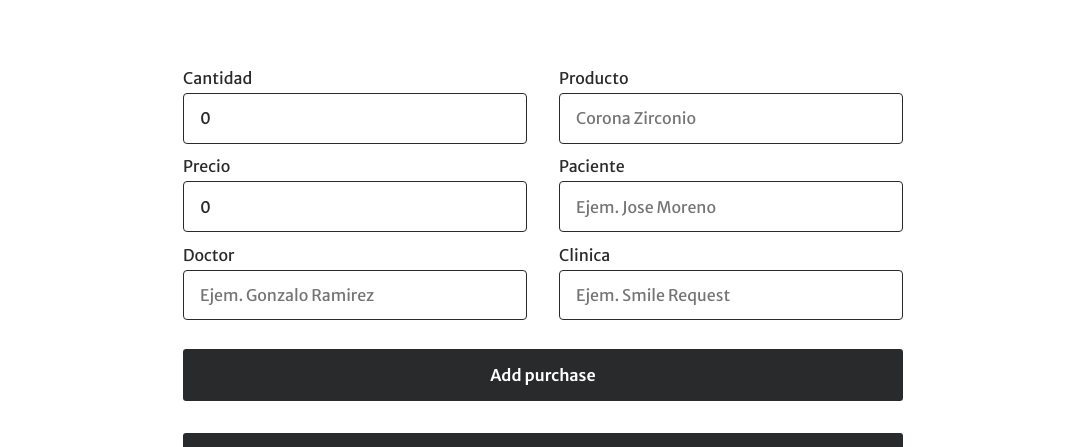
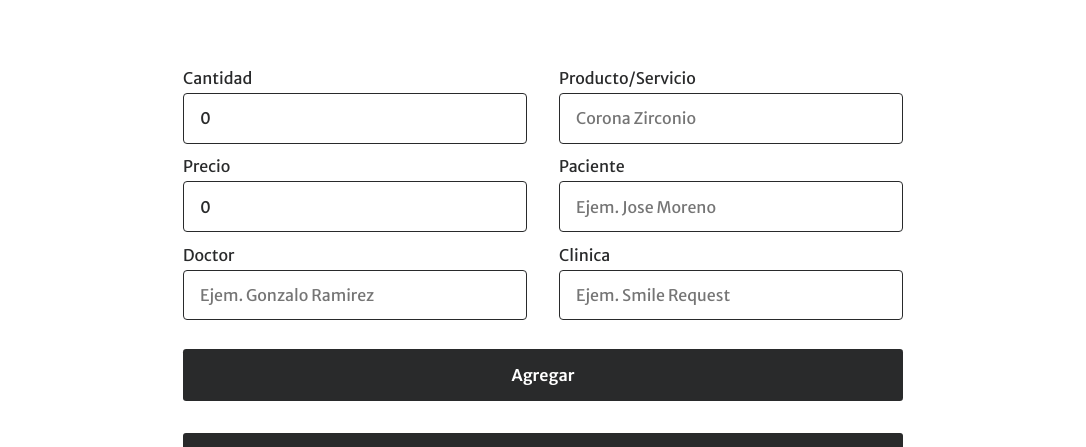
Before and after one commit to JooseMM/cuentas-PDF, a React (Vite) app: page / in a window 1280 px wide. Shown: the part 150-597 px from the top of the page, without its empty margins (97-1183 px from the left). Built offline with nearby package versions, Linux system fonts and the light colour scheme.

Commit message:
add steps to price inputs

```diff
--- a/src/Components/InputInterface.tsx
+++ b/src/Components/InputInterface.tsx
@@ -1,3 +1,4 @@
+import { useEffect } from "react";
 import { InputInterfaceProps } from "../interfaces/interfaces";
 
 function InputInterface ({state, handleChange}:InputInterfaceProps) {
@@ -18,7 +19,7 @@ const currentIndex = state.length - 1;
 	      />
 	  </div>
 	    <div className="single-input">
-	      <label htmlFor='productName'>Producto</label>
+	      <label htmlFor='productName'>Producto/Servicio</label>
 	      <input type="text" id="productName"
 	      placeholder="Corona Zirconio"
 	      value={state[currentIndex].productName}
@@ -31,6 +32,8 @@ const currentIndex = state.length - 1;
 	      <label htmlFor='productPrice'>Precio</label>
 	      <input type="number" id="productPrice"
 	      value={state[currentIndex].productPrice}
+	      step={1000}
+	      min={0}
 	      onChange={(e)=> handleChange(undefined, e.target.value, 'productPrice')}
 	      />
 	    </div>
@@ -60,7 +63,7 @@ const currentIndex = state.length - 1;
 		onChange={(e)=> handleChange(undefined, e.target.value, 'branch')}/>
 	      </div>
 	    </div>
-	  <button className="add-button" type='submit'>Add purchase</button>
+	  <button className="add-button" type='submit'>Agregar</button>
 	</form>
   );
 }
--- a/src/CustomHooks/reducerMethods.ts
+++ b/src/CustomHooks/reducerMethods.ts
@@ -10,7 +10,6 @@ export function reducer(state:PurchaseDetails[], action:ActionParams):PurchaseDe
     return [...newState, initCopy]
   }
   if(action.delete !== undefined ) {
-    //const newState = state.length !== 1 ? state.filter((_element, index)=> index != action.delete) : [initCopy];
     const newState = state.filter((_element, index)=> index != action.delete);
     return [...newState];
   }
```
